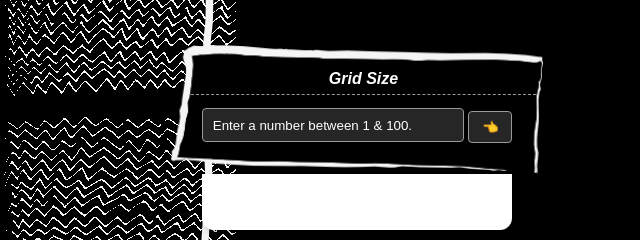
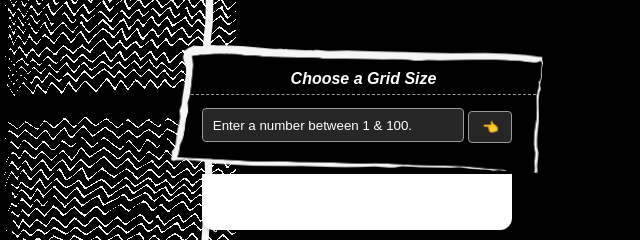
Before and after one commit to exoxbeestrum/etch-a-sketch, a plain HTML site: page index.html in a window 1280 px wide. Shown: the part 295-535 px from the top of the page, 84-724 px from the left. Drawn offline with Linux system fonts and the light colour scheme.

Commit message:
No updates. Still a very small file.

```diff
--- a/index.html
+++ b/index.html
@@ -18,7 +18,7 @@
     <div id="msg_options">
       <div id="msg_bubble">
         <div id="msg_drag">
-          <h4>Grid Size</h4>
+          <h4>Choose a Grid Size</h4>
         </div>
         <div id="msg_prompt">
           <input
```
